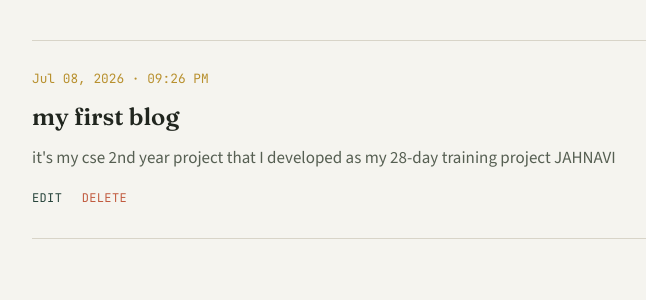
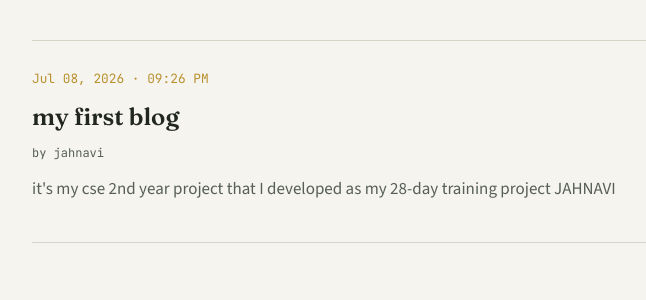
Before and after one commit to jahnavikaur/Bloging-site-3, a Flask app: page / in a window 1280 px wide. Shown: the part 245-545 px from the top of the page, without its empty margins (272-918 px from the left). Run offline with Flask 3, Linux system fonts and the light colour scheme; data comes from the database, SQL or seed files in the repository.

Commit message:
commit 2

```diff
--- a/app.py
+++ b/app.py
@@ -33,8 +33,12 @@ create_tables()
 @app.route('/')
 def home():
     conn = get_db()
-    posts = conn.execute("SELECT * FROM posts ORDER BY id DESC").fetchall()
-    return render_template("home.html", posts=posts)
+    posts = conn.execute('''SELECT posts.id, posts.title, posts.content, posts.user_id,
+                                    posts.date, users.username
+                             FROM posts
+                             JOIN users ON posts.user_id = users.id
+                             ORDER BY posts.id DESC''').fetchall()
+    return render_template("home.html", posts=posts, current_user=session.get('user_id'))
 
 # Register
 @app.route('/register', methods=['GET','POST'])
@@ -113,6 +117,9 @@ def edit(id):
     if post is None:
         return redirect('/')
 
+    if post[3] != session['user_id']:
+        return "You don't have permission to edit this post.", 403
+
     if request.method == 'POST':
         title = request.form['title']
         content = request.form['content']
@@ -127,7 +134,18 @@ def edit(id):
 # Delete Post
 @app.route('/delete/<int:id>')
 def delete(id):
+    if 'user_id' not in session:
+        return redirect('/login')
+
     conn = get_db()
+    post = conn.execute("SELECT * FROM posts WHERE id=?", (id,)).fetchone()
+
+    if post is None:
+        return redirect('/')
+
+    if post[3] != session['user_id']:
+        return "You don't have permission to delete this post.", 403
+
     conn.execute("DELETE FROM posts WHERE id=?", (id,))
     conn.commit()
     return redirect('/')
--- a/statics/style.css
+++ b/statics/style.css
@@ -124,6 +124,13 @@ a:focus-visible, button:focus-visible, input:focus-visible, textarea:focus-visib
 
 .entry-body { color: var(--ink-soft); margin: 0 0 0.75rem; }
 
+.entry-byline {
+  font-family: var(--font-mono);
+  font-size: 0.75rem;
+  color: var(--ink-soft);
+  margin: 0 0 0.75rem;
+}
+
 .entry-edit {
   font-family: var(--font-mono);
   font-size: 0.75rem;
--- a/templates/home.html
+++ b/templates/home.html
@@ -26,9 +26,12 @@
             <div class="entry-date">{{ post[4] }}</div>
             <div>
                 <h2 class="entry-title">{{ post[1] }}</h2>
+                <p class="entry-byline">by {{ post[5] }}</p>
                 <p class="entry-body">{{ post[2] }}</p>
+                {% if current_user == post[3] %}
                 <a class="entry-edit" href="/edit/{{ post[0] }}">EDIT</a>
                 <a class="entry-delete" href="/delete/{{ post[0] }}">DELETE</a>
+                {% endif %}
             </div>
         </article>
         {% endfor %}
```
